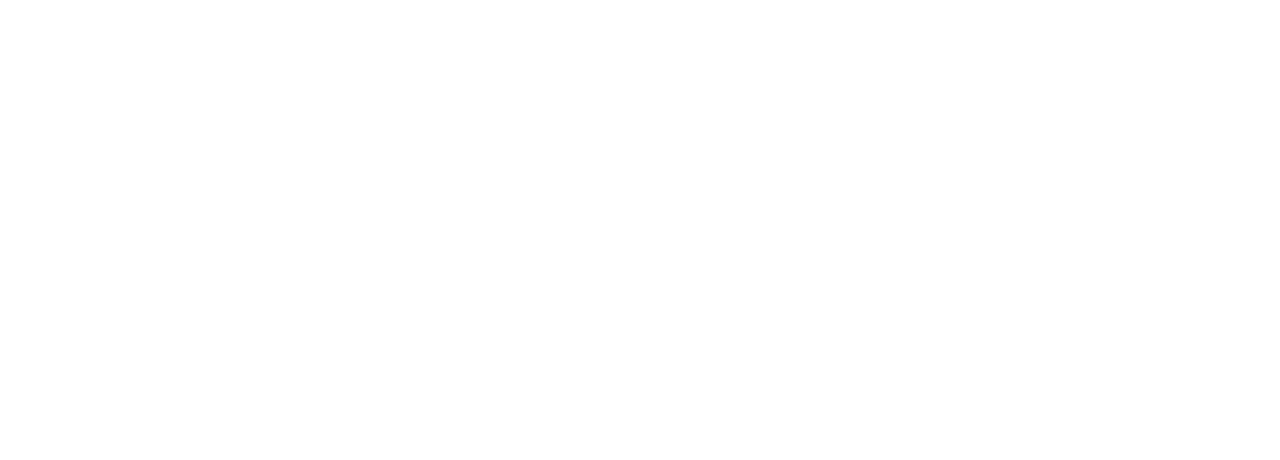
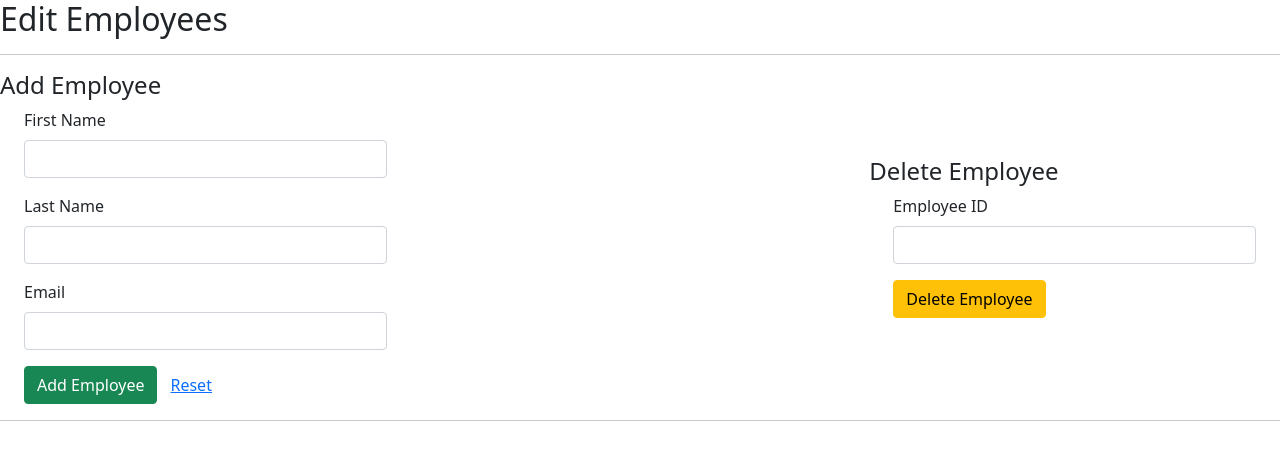
Before and after one commit to Chandu-Bhogi/Capstone-Project, an Angular app in the folder client/: page /admin in a window 1280 px wide. Before the commit this address led to /. Shown: the top 460 px of the page. Built offline with nearby package versions, Linux system fonts and the light colour scheme.

Commit message:
admin can add and delete employee. not yet connected to database

```diff
--- a/client/src/app/admin/admin.component.html
+++ b/client/src/app/admin/admin.component.html
@@ -1 +1,39 @@
-<p>admin works!</p>
+<h2>Edit Employees</h2>
+<hr>
+<div class="row align-items-center">
+    <div class="col">
+        <h4>Add Employee</h4>
+        <div class="container-md">
+            <form [formGroup]="employee" (ngSubmit)="addEmployee()">
+                <div class="mb-3">
+                  <label class="form-label">First Name</label>
+                  <input type="text" class="form-control" formControlName="fName">
+                </div>
+                <div class="mb-3">
+                    <label class="form-label">Last Name</label>
+                    <input type="text" class="form-control" formControlName="lName">
+                </div>
+                <div class="mb-3">
+                    <label class="form-label">Email</label>
+                    <input type="email" class="form-control" formControlName="email">
+                </div>
+                <button type="submit" class="btn btn-success" id="addEmployee">Add Employee</button>
+                <button type="reset" class="btn btn-link" id="reset">Reset</button>
+            </form>
+        </div>
+    </div>
+    <div class="col"></div>
+    <div class="col">
+        <h4>Delete Employee</h4>
+        <div class="container-md">
+            <form [formGroup]="employeeID" (ngSubmit)="deleteEmployee()">
+                <div class="mb-3">
+                  <label class="form-label">Employee ID</label>
+                  <input type="text" class="form-control" formControlName="id">
+                </div>
+                <button type="submit" class="btn btn-warning" id="deleteEmployee">Delete Employee</button>
+            </form>
+        </div>
+    </div>
+  </div>
+<hr>
--- a/client/src/app/admin/admin.component.ts
+++ b/client/src/app/admin/admin.component.ts
@@ -1,4 +1,5 @@
 import { Component, OnInit } from '@angular/core';
+import { FormControl, FormGroup} from '@angular/forms';
 
 @Component({
   selector: 'app-admin',
@@ -6,10 +7,42 @@
   styleUrls: ['./admin.component.css']
 })
 export class AdminComponent implements OnInit {
+  employee = new FormGroup ({
+    fName: new FormControl(),
+    lName: new FormControl(),
+    email: new FormControl()
+  })
+
+  employeeID = new FormGroup({
+    id:new FormControl()
+  })
+
+  count = 1
 
   constructor() { }
 
   ngOnInit(): void {
   }
 
+  addEmployee() {
+    console.log(this.employee.value)
+    alert(this.makeEmployeeID(this.employee.value.fName, this.employee.value.lName, this.count) + "\n" +
+    this.makePassword(this.employee.value.email))
+  }
+
+  deleteEmployee() {
+    console.log(this.employeeID.value)
+  }
+
+  makePassword(email:String):String {
+    let min = Math.ceil(100)
+    let max = Math.floor(1000)
+    let num = Math.floor(Math.random() * (max - min) + min)
+
+    return email.split("@")[0] + "" + num
+  }
+
+  makeEmployeeID(fName:String, lName:String, count:Number):String {
+    return fName.charAt(0).toLowerCase() + lName.toLowerCase() + count
+  }
 }
--- a/client/src/app/app-routing.module.ts
+++ b/client/src/app/app-routing.module.ts
@@ -4,12 +4,14 @@
 import {LoginComponent} from './login/login.component'
 import {UserComponent} from './user/user.component'
 import { EditProfileComponent } from './user/edit-profile/edit-profile.component';
+import {AdminComponent} from './admin/admin.component'
 
 const routes: Routes = [
   {path:"", component:LoginComponent},
   {path:"signup", component:UserSignupComponent},
   {path:"user", component:UserComponent},
-  {path:"editProfile",component:EditProfileComponent}
+  {path:"editProfile",component:EditProfileComponent},
+  {path:"admin",component:AdminComponent}
 ];
 
 @NgModule({
--- a/client/src/app/login/login.component.ts
+++ b/client/src/app/login/login.component.ts
@@ -35,6 +35,7 @@
   }
 
   signiInAdmin() {
-
+    console.log(this.login.value)
+    this.router.navigate(["admin"])
   }
 }
```
